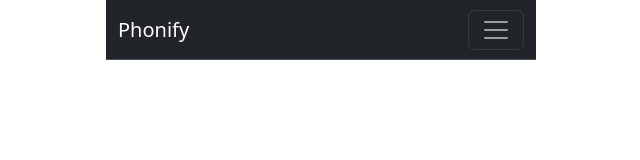
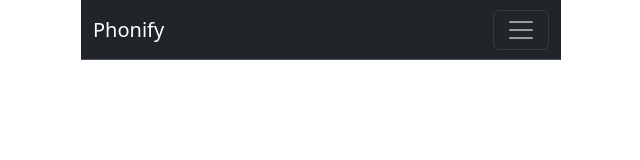
Before and after one commit to MuhammedNisham/responsive-1, a plain HTML site: page index.html in a window 1280 px wide. Shown: the whole page, without its empty margins (319-959 px from the left). Drawn offline with nearby package versions, Linux system fonts and the light colour scheme.

Commit message:
changes are made in index and style

```diff
--- a/static/css/style.css
+++ b/static/css/style.css
@@ -6,14 +6,14 @@
 body{
     .container{
         padding: 0;
-        max-width: 430px;
+        max-width: 480px;
         min-height: 100vh;
         margin: auto;
         /* border: 1px solid  red; */
 
         header#site-header{
             nav.navbar{
-                max-width: 430px;
+                max-width: 480px;
                 margin: auto;
                 height: 60px;
             }
```
